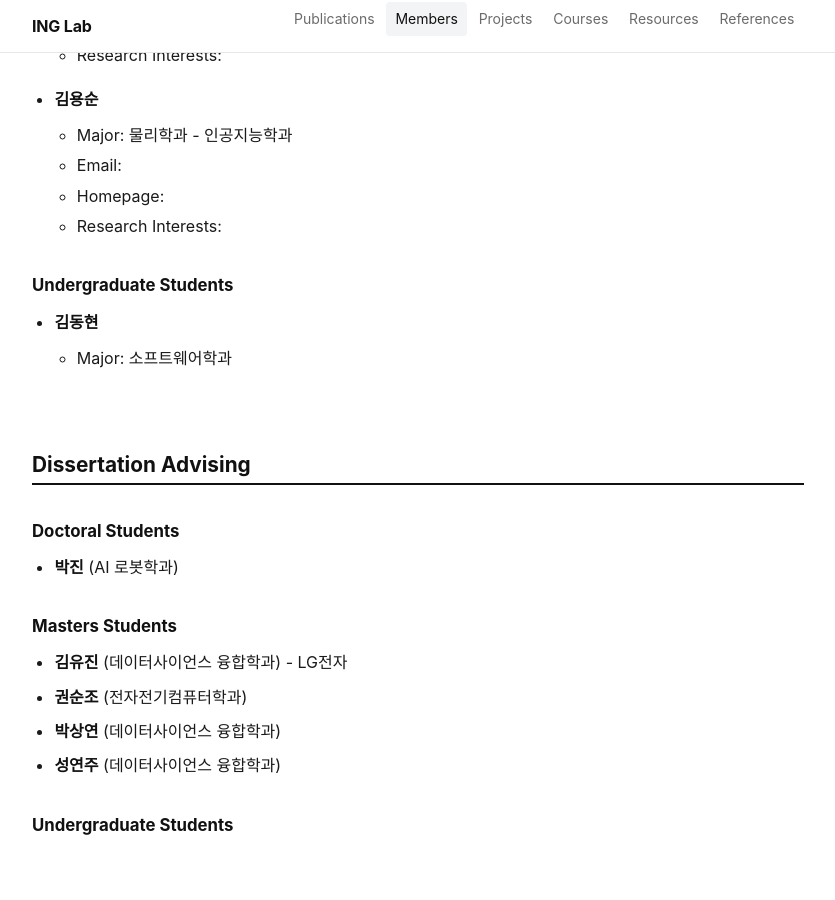
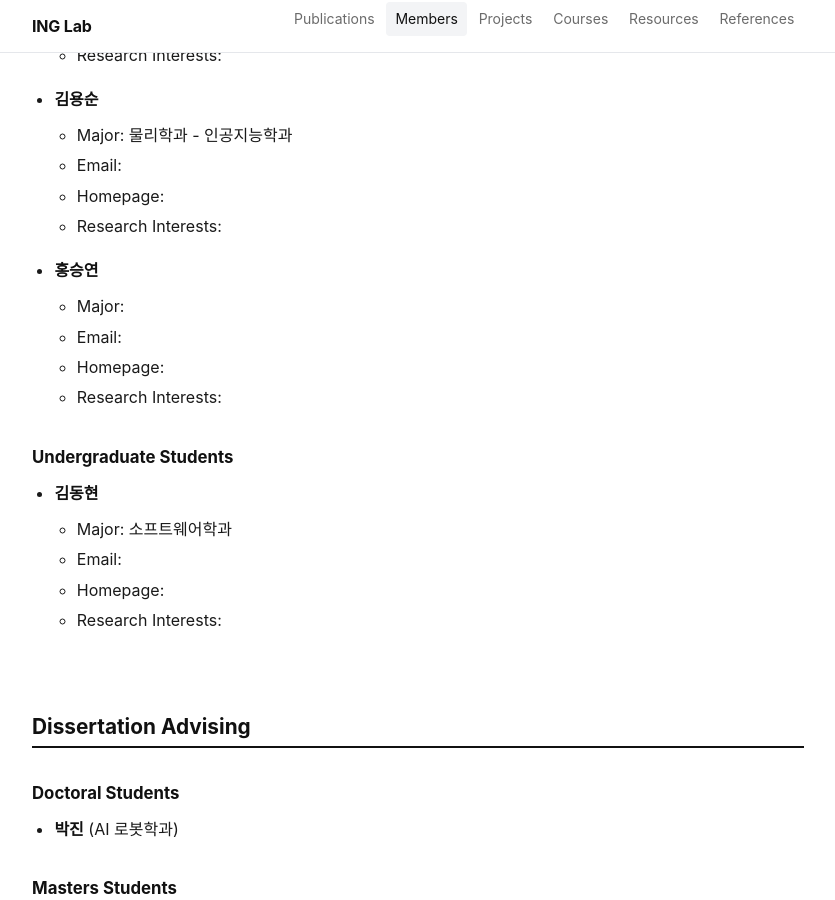
Before and after one commit to inglab/inglab.github.io, a Jekyll site: the page built from members.md, in a window 1280 px wide and 900 px high, scrolled down 1566 px. Shown: the whole window, without its empty margins (222-1057 px from the left). Built offline with Jekyll 4.4.1, drawn with Linux system fonts in a browser that asks for light colours.

Commit message:
Add new member 홍승연 to members.md

```diff
--- a/members.md
+++ b/members.md
@@ -63,10 +63,19 @@ sitemap: false
   - Homepage:
   - Research Interests:
 
+- **홍승연**
+  - Major:
+  - Email:
+  - Homepage:
+  - Research Interests:
+
 <h3>Undergraduate Students</h3>
 
 - **김동현**
   - Major: 소프트웨어학과
+  - Email:
+  - Homepage:
+  - Research Interests:
 
 
 <br>
```
